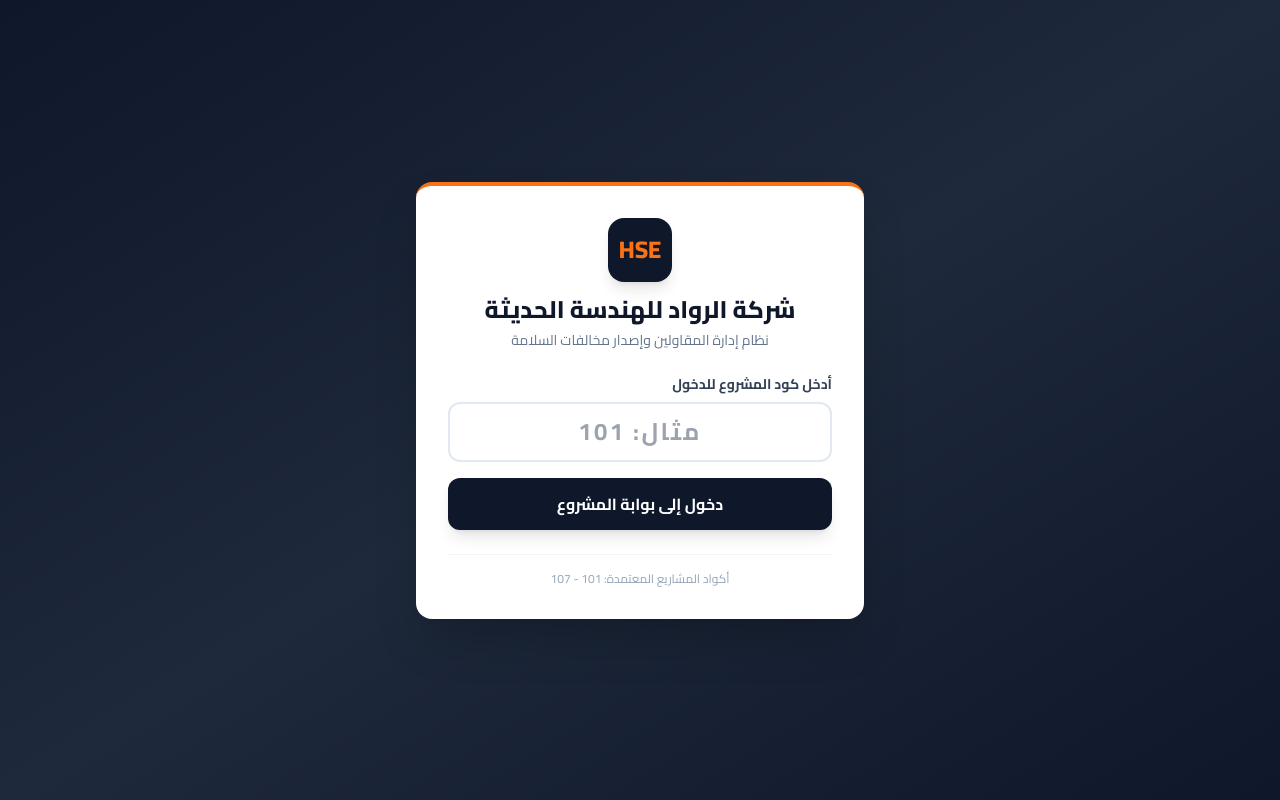
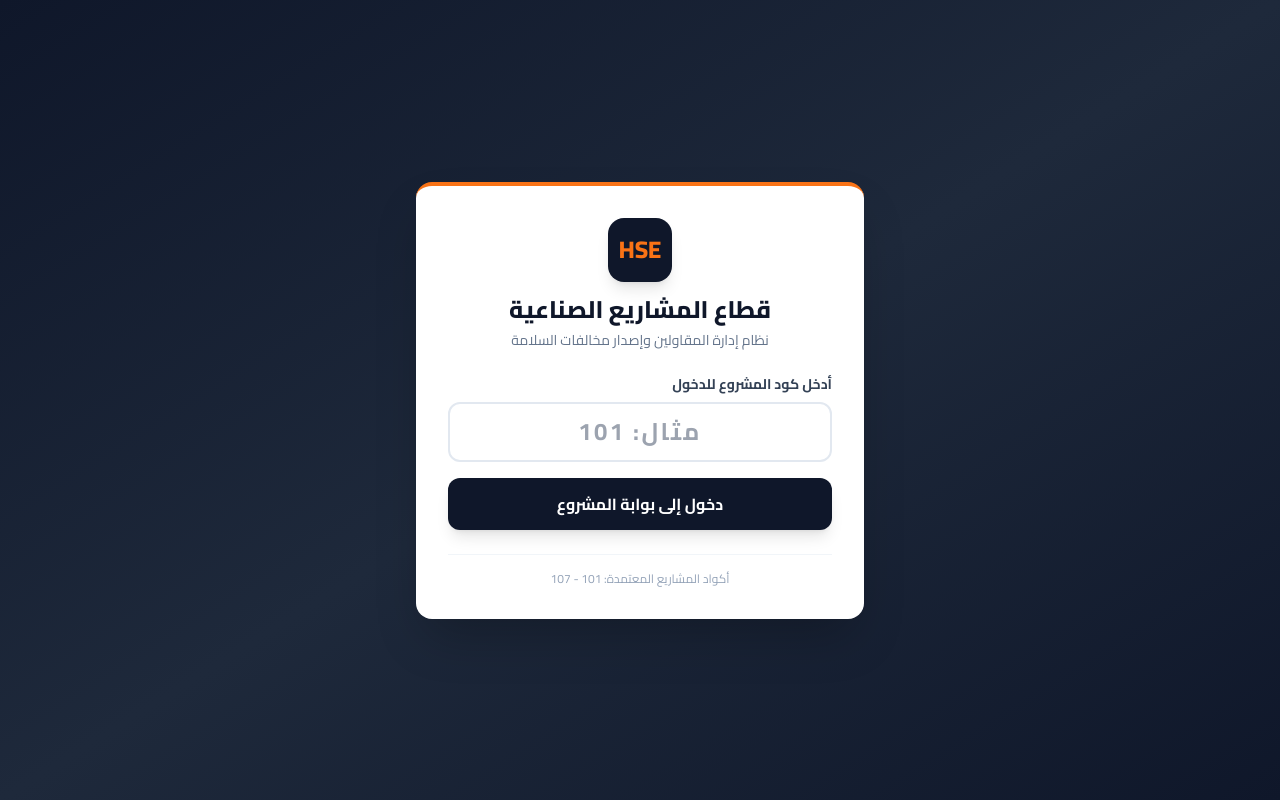
Before and after one commit to Rowad-HSE/Contractors, a plain HTML site: page index.html in a window 1280 px wide. Drawn offline with nearby package versions, Linux system fonts and the light colour scheme.

Commit message:
index.html

```diff
--- a/index.html
+++ b/index.html
@@ -26,7 +26,7 @@
         <div class="inline-flex items-center justify-center w-16 h-16 rounded-2xl bg-slate-900 text-orange-500 font-extrabold text-2xl mb-3 shadow-lg">
           HSE
         </div>
-        <h1 class="text-2xl font-extrabold text-slate-900">شركة الرواد للهندسة الحديثة</h1>
+        <h1 class="text-2xl font-extrabold text-slate-900">قطاع المشاريع الصناعية</h1>
         <p class="text-sm text-slate-500 mt-1">نظام إدارة المقاولين وإصدار مخالفات السلامة</p>
       </div>
 
```
